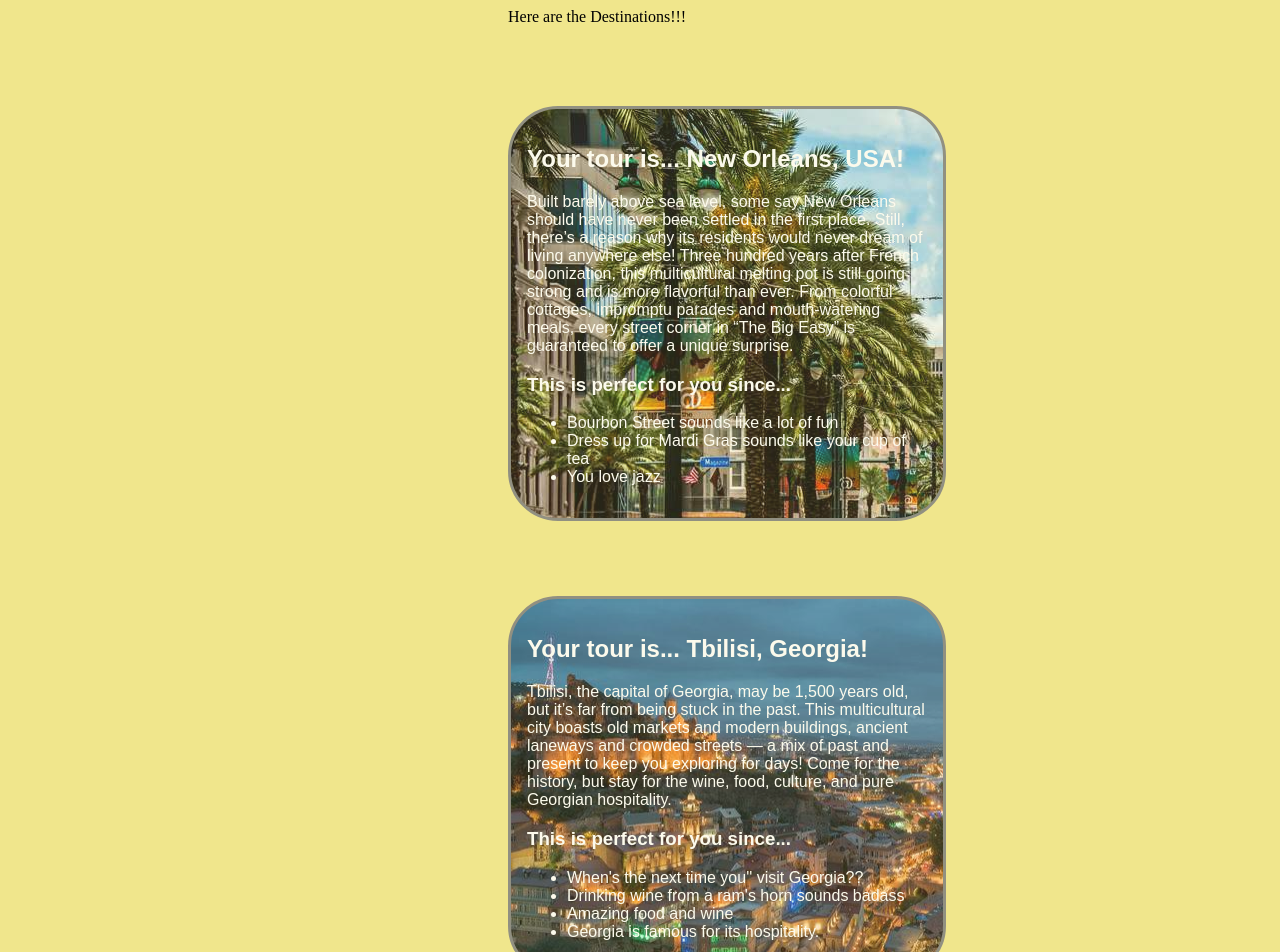
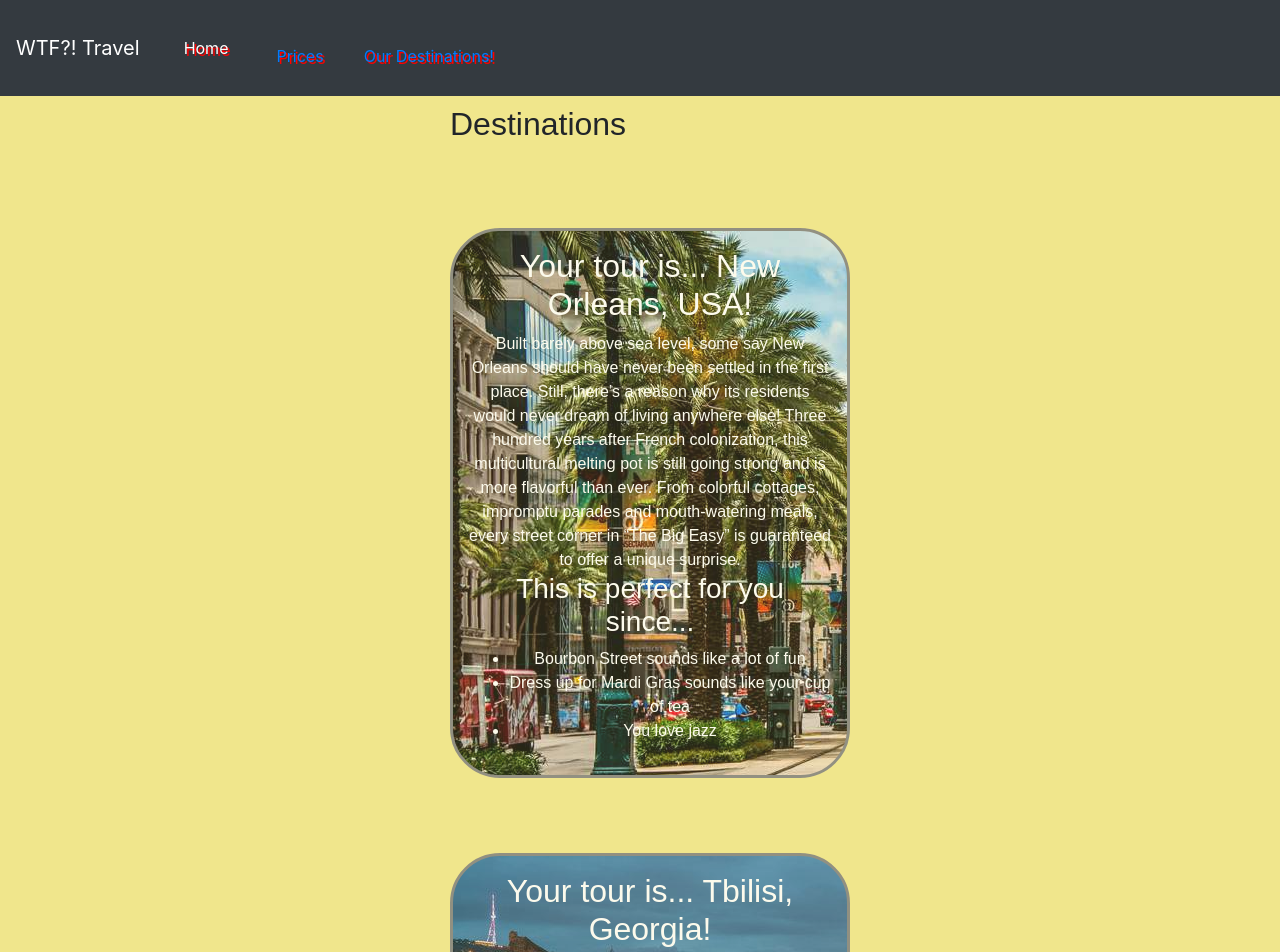
Before and after one commit to NatPla/coding_course, a plain HTML site: page beginners-week-five-master/tours-marina.html in a window 1280 px wide. Shown: the top 952 px of the page. Drawn offline with nearby package versions, Linux system fonts and the light colour scheme.

Commit message:
adding navbar on marina files

```diff
--- a/beginners-week-five-master/css/marina-styles.css
+++ b/beginners-week-five-master/css/marina-styles.css
@@ -1,26 +1,39 @@
-div {
+#florence,#buenosaires,#tbilisi,#neworleans  {
   width: 400px;
   border:3px; border-style: solid;
 border-color:grey;
 padding: 1em;
 border-radius: 50px;
-margin-left: 500px;
 font-family: "Poppins", sans-serif;
+text-align: center;
+align-items: center;
 }
 header {
-  width: 350px;
 border-color:grey;
-font-size: 3em
+margin-top: 100px;
+font-size: 2em;
+font-family: "Poppins", sans-serif;
 border-radius: 30px;
-margin-left: 500px;
+  margin-left: 450px;
+
 }
 
 body {
   background-color: khaki;
 }
+#navbaroptions {
+  transform: translatex(-50%)
+  font-family: fantasy;
+  text-shadow: 2px 2px #ff0000;
+}
+
+.nav-item {
+  padding: 20px;
+}
+
 
 #neworleans {
-  margin-left: 500px;
+  margin-left: 450px;
   margin-top: 80px;
   margin-right: 45px;
   margin-bottom: -5px;
@@ -36,7 +49,7 @@ body {
 }
 
 #tbilisi {
-  margin-left: 500px;
+  margin-left: 450px;
   color: white;
   margin-top: 80px;
   margin-right: 45px;
@@ -46,7 +59,7 @@ body {
   animation: myfirst 10s ;
 }
 #buenosaires {
-  margin-left: 500px;
+  margin-left: 450px;
   margin-top: 80px;
   margin-right: 45px;
   margin-bottom: -5px;
@@ -56,7 +69,7 @@ body {
   background-image: url("../images/buenos-aires.jpg");
 }
 #florence {
-  margin-left: 500px;
+  margin-left: 450px;
   margin-top: 80px;
   margin-right: 45px;
   margin-bottom: -5px;
--- a/beginners-week-five-master/tours-marina.html
+++ b/beginners-week-five-master/tours-marina.html
@@ -2,13 +2,34 @@
 <html>
 <head>
 <title>Tour Types</title>
+<link rel="stylesheet" href="https://stackpath.bootstrapcdn.com/bootstrap/4.1.3/css/bootstrap.min.css" integrity="sha384-MCw98/SFnGE8fJT3GXwEOngsV7Zt27NXFoaoApmYm81iuXoPkFOJwJ8ERdknLPMO" crossorigin="anonymous">
 
 <link rel="stylesheet" type="text/css" href="css/marina-styles.css" />
 </head>
 
 <body>
+  <nav class="navbar navbar-expand-md navbar-dark bg-dark fixed-top">
+    <a class="navbar-brand" href="#">WTF?! Travel</a>
+    <button class="navbar-toggler" type="button" data-toggle="collapse" data-target="#navbarsExampleDefault" aria-controls="navbarsExampleDefault" aria-expanded="false" aria-label="Toggle navigation">
+      <span class="navbar-toggler-icon"></span>
+    </button>
 
-  <Header> Here are the Destinations!!! </header>
+    <div class="collapse navbar-collapse" id="navbarsExampleDefault">
+      <ul class="navbar-nav mr-auto" id = "navbaroptions">
+        <li class="nav-item active">
+          <a class="nav-link" href="#">Home <span class="sr-only">(current)</span></a>
+        </li>
+        <li class="nav-item">
+          <a class="nav-link" href="#"><a href="pricespageibiere.html">Prices</a></a>
+        </li>
+        <li class="nav-item">
+          <a class="nav-link" href="#"><a href="tours-marina.html"> Our Destinations!</a></a>
+        </li>
+      </ul>
+    </div>
+  </nav>
+
+  <Header> Destinations </header>
 
 <div id="neworleans">
 <h2> Your tour is... New Orleans, USA! </h2>
```
